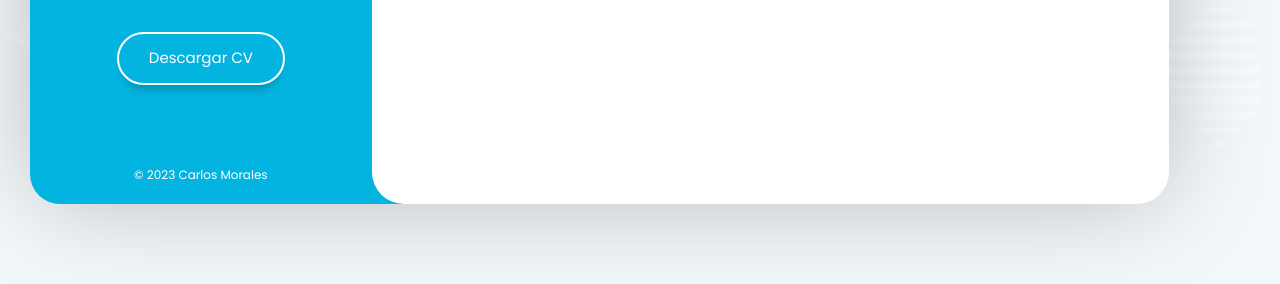
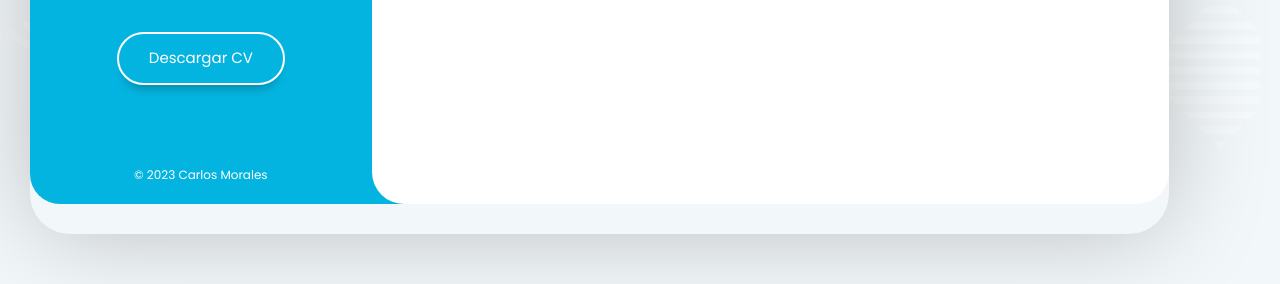
Before and after one commit to CarlosMorales34/Portfolio__Dev, a plain HTML site: page index.html in a window 1280 px wide. Shown: the part 516-800 px from the top of the page. Drawn offline with Linux system fonts and the light colour scheme.

Commit message:
corrigiendo errores errores de top bottom

```diff
--- a/assets-proyecto1/css/query.css
+++ b/assets-proyecto1/css/query.css
@@ -8,6 +8,11 @@
     .layout{
         min-width: auto;
         width: 85%;
+        padding-bottom: 3rem;
+    }
+    footer{
+        padding-bottom: 3rem;
+
     }
 }
 @media (max-width: 1300px) {
```
